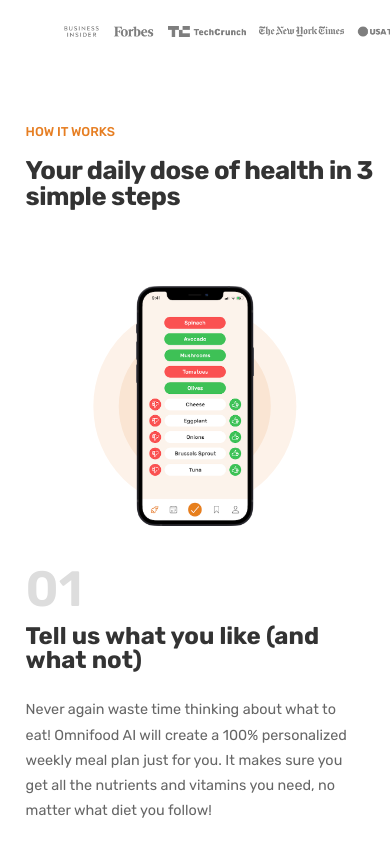
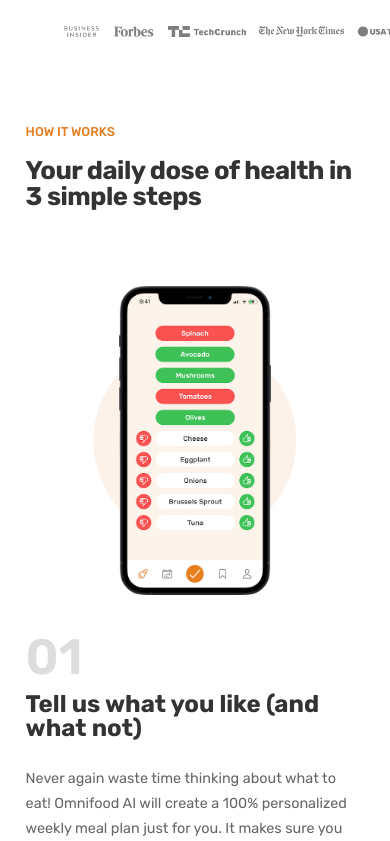
Before and after one commit to aandrv260/omnifood-react, a React (Create React App) app: page / in a window 390 px wide. Shown: the part 963-1804 px from the top of the page. Built offline with nearby package versions, Linux system fonts and the light colour scheme.

Commit message:
Finished optimization for phones and tablets

```diff
--- a/src/components/CTAForm/CTAForm.module.scss
+++ b/src/components/CTAForm/CTAForm.module.scss
@@ -101,6 +101,15 @@
     grid-template-columns: 1fr;
   }
 
+  .form-box {
+    --padding-side: 3.2rem;
+
+    padding: {
+      left: var(--padding-side);
+      right: var(--padding-side);
+    }
+  }
+
   .img-box {
     height: 35rem;
     grid-row: 1;
--- a/src/layout/Header/Header.tsx
+++ b/src/layout/Header/Header.tsx
@@ -12,7 +12,7 @@ const Header = () => {
   return (
     <header className={`${styles.header} ${headerVisibilityClassName}`}>
       <nav className={styles.nav}>
-        <a href="#">
+        <a href="/">
           <img className={styles.logo} src={logo} alt="Logo" />
         </a>
 
--- a/src/media.css
+++ b/src/media.css
@@ -21,7 +21,7 @@
     font-size: 3.2rem;
   }
 
-  .heading-container {
+  footer .heading-container {
     padding-right: 0;
   }
 
@@ -100,7 +100,7 @@
 }
 
 @media only screen and (max-width: 25em) {
-  .heading-container {
+  footer .heading-container {
     padding-right: 0;
   }
 }
--- a/src/sections/HowItWorksSection/HowItWorksSection.module.scss
+++ b/src/sections/HowItWorksSection/HowItWorksSection.module.scss
@@ -60,6 +60,12 @@
   }
 }
 
+@media only screen and (max-width: 38.75em) {
+  .step-img {
+    width: 45%;
+  }
+}
+
 @media only screen and (max-width: 31.87em) {
   .img-col {
     &:nth-child(2) {
@@ -71,7 +77,17 @@
     }
   }
 
+  .step-img {
+    width: 35%;
+  }
+
   .step-num {
     font-size: 6.2rem;
   }
 }
+
+@media only screen and (max-width: 26.875em) {
+  .step-img {
+    width: 45%;
+  }
+}
--- a/src/sections/PricingSection/PricingSection.module.scss
+++ b/src/sections/PricingSection/PricingSection.module.scss
@@ -29,5 +29,16 @@
 @media only screen and (max-width: 31.87em) {
   .addit-text {
     font-size: 1.4rem;
+    width: 80%;
+    margin: {
+      left: auto;
+      right: auto;
+    }
   }
 }
+
+@media only screen and (max-width: 25em) {
+  .section-pricing {
+    padding: 8rem 0;
+  }
+}
--- a/src/sections/PricingSection/PricingSection.tsx
+++ b/src/sections/PricingSection/PricingSection.tsx
@@ -58,7 +58,7 @@ const featuresData: FeaturesData[] = [
 
 const PricingSection = () => {
   return (
-    <section className={styles['section-pricing']}>
+    <section className={styles['section-pricing']} id="section-pricing">
       <SectionHeading heading="Eating well without breaking the bank" subheading="Pricing" />
 
       <Container className="grid grid--2-cols">
--- a/src/sections/SectionMeals/SectionMeals.module.scss
+++ b/src/sections/SectionMeals/SectionMeals.module.scss
@@ -19,3 +19,9 @@
 .btn--all-recipes:active {
   border-bottom: 1px solid transparent;
 }
+
+@media only screen and (max-width: 31.25em) {
+  .section-meals {
+    padding: 6.4rem 0;
+  }
+}
```
